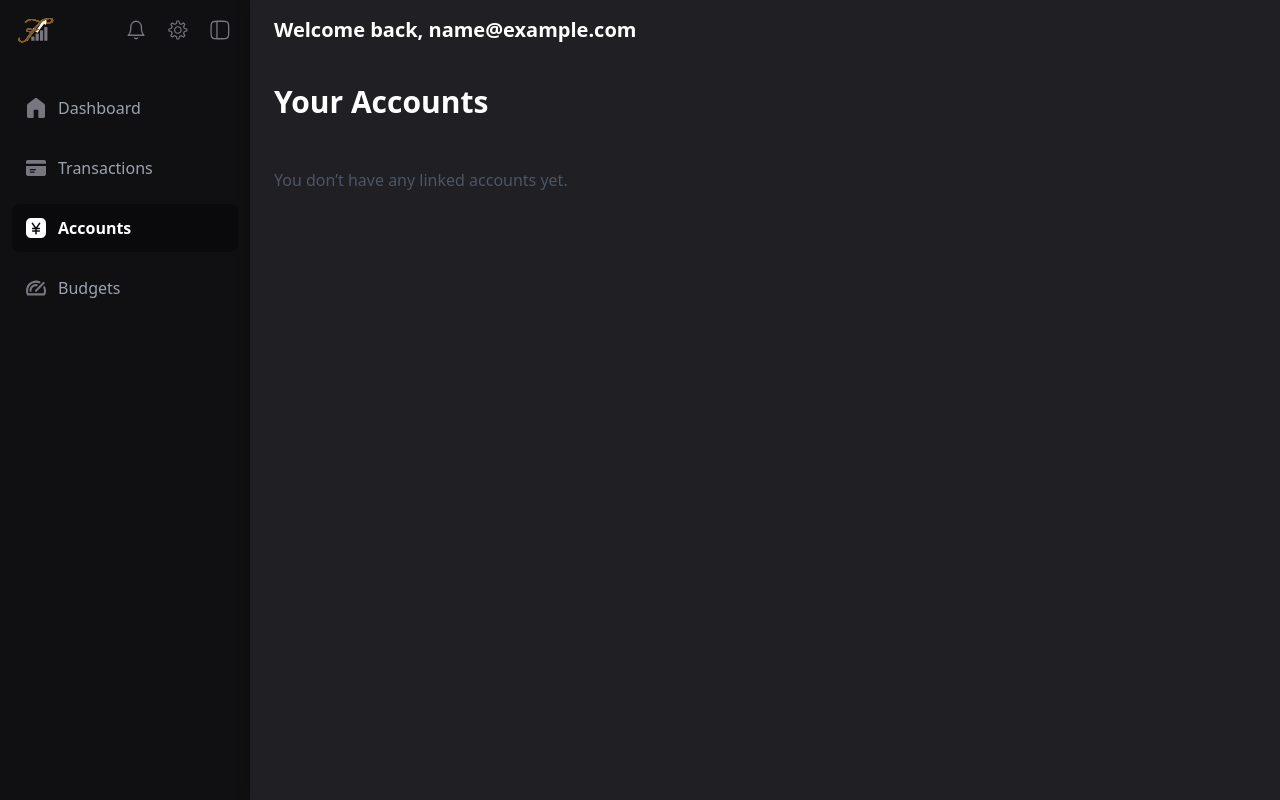
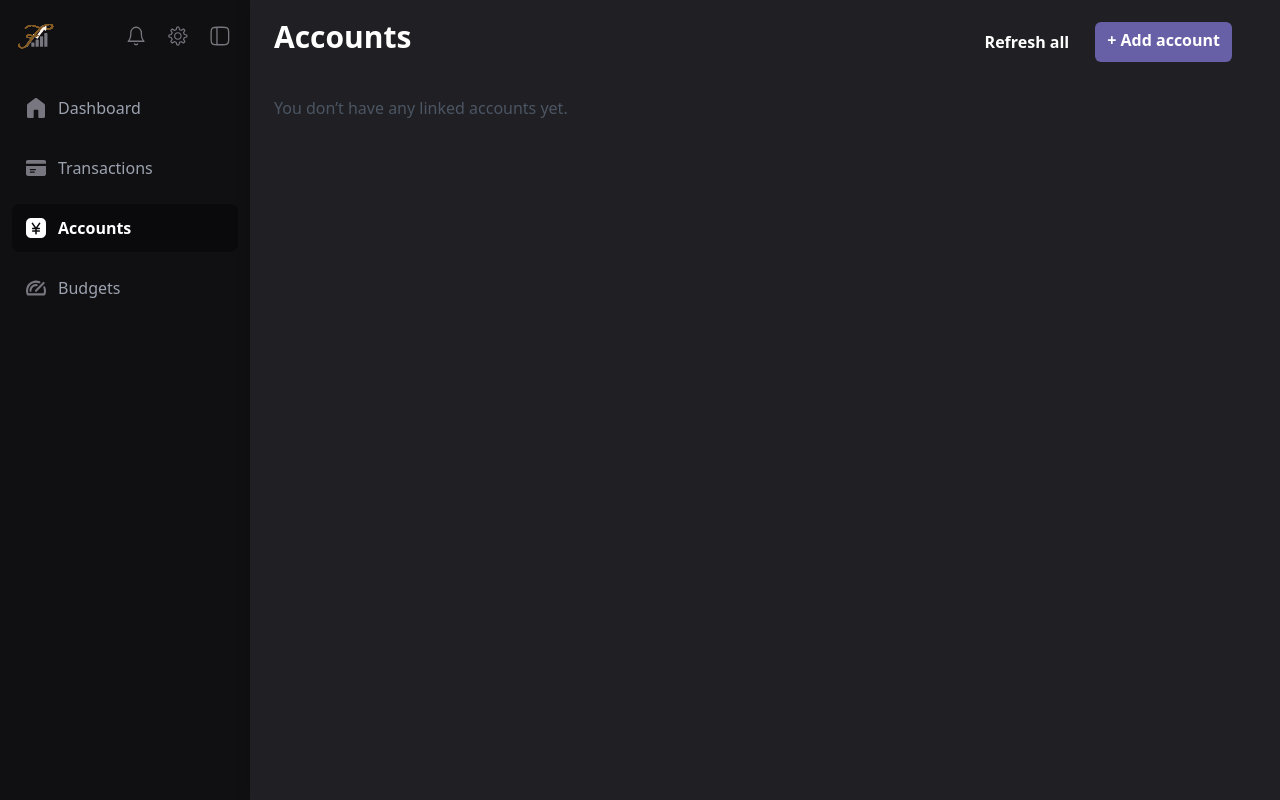
Before and after one commit to xavierAshkar/findash-mvp, a Django app: page /accounts/ in a window 1280 px wide. Run offline with Django 5.2, Linux system fonts and the light colour scheme; the visitor is signed in with stand-in values (Sample User, id 1); data that the repository does not hold is empty; parts of the project's set-up code (start-up, migrations or seed data) failed here and were passed over; some libraries are stand-ins or nearby versions.

Commit message:
Update header on accounts page (label, refresh button linked to fetch_accounts, and link accounts button linked to link_accounts page)

```diff
--- a/config/settings.py
+++ b/config/settings.py
@@ -134,6 +134,6 @@ AUTH_USER_MODEL = 'users.CustomUser'
 TEMPLATES[0]['DIRS'] = [os.path.join(BASE_DIR, 'templates')]
 
 # Redirect logged-in users to dashboard instead of /accounts/profile/
-LOGIN_REDIRECT_URL = '/plaid/link-account/'
+LOGIN_REDIRECT_URL = 'core:dashboard'
 
 STATIC_URL = '/static/'
--- a/core/templates/core/accounts.html
+++ b/core/templates/core/accounts.html
@@ -1,16 +1,46 @@
 {% extends "base_app.html" %}
+
 {% block title %}Accounts{% endblock %}
 
+{% block header %}
+  <div class="flex items-center justify-between w-full">
+    <!-- Left: Page Title -->
+    <h1 class="text-[30px] font-semibold">Accounts</h1>
+
+    <!-- Right: Action Buttons -->
+    <div class="flex gap-3 pr-[24px] pt-[12px]">
+      <!-- Refresh Accounts (POST to fetch-accounts) -->
+      <form
+        hx-post="{% url 'plaid:fetch_accounts' %}"
+        hx-swap="none"
+        hx-trigger="click"
+        hx-headers='{"X-CSRFToken": "{{ csrf_token }}"}'
+      >
+        <button
+          type="submit"
+          class="text-[16px] px-[12px] py-[6px] font-semibold rounded-md border-[2px] border-transparent hover:bg-hoverBg hover:border-cardHeader hover:shadow transition cursor-pointer"
+        >
+          Refresh all
+        </button>
+      </form>
+
+      <!-- Add Account (to Plaid Link) -->
+      <a
+        href="{% url 'plaid:link_account' %}"
+        class="text-[16px] px-[12px] py-[6px] font-semibold rounded-md bg-accent text-white hover:bg-opacity-70 transition"
+      >
+        + Add account
+      </a>
+    </div>
+  </div>
+{% endblock %}
+
 {% block content %}
-  <h1 class="text-3xl font-bold mb-6">Your Accounts</h1>
 
-  {% with cash_accounts=accounts|dictsort:"name" %}
   {% if accounts %}
     <div class="space-y-8">
 
       <!-- Cash Accounts -->
-        {% if accounts|length > 0 %}
-          {% if accounts|dictsort:"type" %}
       <div>
         <h2 class="text-2xl font-semibold mb-2">Cash Accounts</h2>
         <ul class="space-y-4">
@@ -25,12 +55,8 @@
           {% endfor %}
         </ul>
       </div>
-          {% endif %}
-        {% endif %}
 
       <!-- Credit Accounts -->
-        {% if accounts|length > 0 %}
-          {% if accounts|dictsort:"type" %}
       <div>
         <h2 class="text-2xl font-semibold mt-6 mb-2">Credit Cards</h2>
         <ul class="space-y-4">
@@ -45,12 +71,9 @@
           {% endfor %}
         </ul>
       </div>
-          {% endif %}
-        {% endif %}
 
     </div>
   {% else %}
     <p class="text-gray-600">You don’t have any linked accounts yet.</p>
   {% endif %}
-  {% endwith %}
 {% endblock %}
--- a/templates/base_app.html
+++ b/templates/base_app.html
@@ -66,7 +66,7 @@
         >
           <!-- Logo Row -->
           <div
-            class="w-full h-[60px] flex items-center justify-between pl-[6px]"
+            class="w-full h-[72px] flex items-center justify-between pl-[6px]"
           >
             <!-- Logo with hover-triggered expand button -->
             <div
@@ -83,7 +83,7 @@
               <button
                 @click="sidebarOpen = true"
                 x-show="!sidebarOpen"
-                class="absolute inset-0 flex items-center justify-center rounded-full border-[2px] border-transparent hover:border-hoverBorder hover:shadow-lg transition cursor-pointer opacity-0 group-hover:opacity-100"
+                class="absolute inset-0 flex items-center justify-center rounded-full border-[2px] border-transparent hover:border-hoverBorder hover:bg-hoverBg hover:shadow-lg transition cursor-pointer opacity-0 group-hover:opacity-100"
               >
                 <img
                   src="{% static 'icons/collapse.svg' %}"
@@ -131,7 +131,7 @@
           </div>
 
           <!-- Navigation -->
-          <nav class="mt-6 flex flex-col space-y-[12px] w-full">
+          <nav class="mt-[12px] flex flex-col space-y-[12px] w-full">
             <a
               href="{% url 'core:dashboard' %}"
               class="flex items-center w-full px-[12px] h-[48px] rounded-lg border-[2px] border-transparent hover:bg-hoverBg hover:border-hoverBorder hover:shadow transition {% if request.path == '/dashboard/' %}bg-hoverBg{% endif %}"
@@ -257,7 +257,7 @@
         <!-- Main Content -->
         <div class="flex-1 flex flex-col shadow-left-lg z-10">
           <!-- Header -->
-          <header class="bg-primaryBg h-[60px] flex items-center justify-between px-6">
+          <header class="bg-primaryBg h-[72px] flex items-center justify-between px-[24px]">
             {% block header %}
               <h1 class="text-xl font-semibold">
                 Welcome back, {{ request.user.first_name|default:request.user.email }}
@@ -266,11 +266,18 @@
           </header>
 
           <!-- Body Content -->
-          <main class="flex-1 flex flex-col gap-6 p-6 overflow-y-auto">
+          <main class="flex-1 flex flex-col gap-6 p-[24px] overflow-y-auto">
             {% block content %}{% endblock %}
           </main>
         </div>
       </div>
     </div>
+    <script>
+      document.addEventListener("DOMContentLoaded", function () {
+        document.body.addEventListener("refreshComplete", function () {
+          location.reload();
+        });
+      });
+    </script>
   </body>
 </html>
--- a/users/views.py
+++ b/users/views.py
@@ -37,8 +37,8 @@ def register(request):
             # Log the user in after successful registration
             login(request, user)
 
-            # Redirect user to their dashboard
-            return redirect('core:dashboard')
+            # Redirect user to link accounts page
+            return redirect('plaid:link_account')
     else:
         # If GET request, instantiate a blank registration form
         form = CustomUserCreationForm()
```
Also changed, not shown: plaid_link/views.py (+5 -10 lines). Lines whose indentation alone changed are shown as unchanged.
